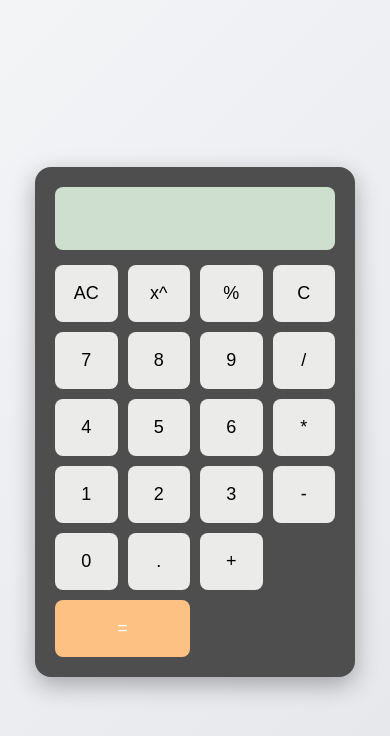
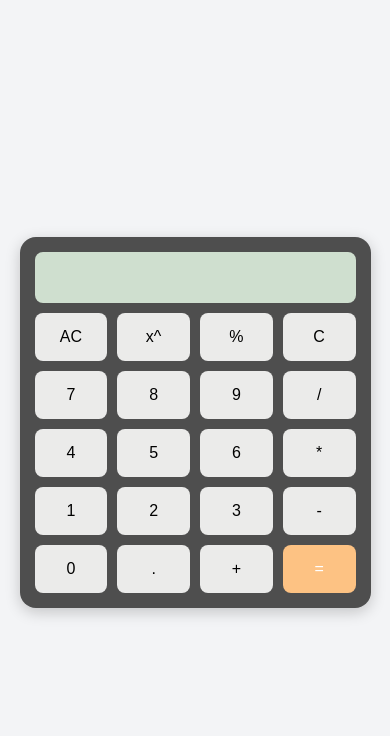
Before and after one commit to akashghosh666/calculator, a plain HTML site: page index.html in a window 390 px wide. Drawn offline with Linux system fonts and the light colour scheme.

Commit message:
Update: made calculator responsive with media queries

```diff
--- a/style.css
+++ b/style.css
@@ -10,7 +10,7 @@ body {
     justify-content: center;
     align-items: center;
     height: 100vh;
-  background: linear-gradient(135deg, #f3f4f6, #e5e7eb);
+    background: #f3f4f6;
 }
 
 .calculator {
@@ -18,19 +18,18 @@ body {
     background: #4E4E4E;
     padding: 20px;
     border-radius: 16px;
-  box-shadow: 0 8px 25px rgba(0, 0, 0, 0.3);
+    box-shadow: 0 4px 15px rgba(0, 0, 0, 0.2);
 }
 
 #display {
     width: 100%;
-  margin-bottom: 15px;
+    margin-bottom: 10px;
     padding: 20px;
-  background: #CFDFCF;
+    background-color: #CFDFCF;
     border: none;
     border-radius: 8px;
     font-size: 20px;
     text-align: right;
-  color: #333;
     outline: none;
 }
 
@@ -47,21 +46,47 @@ button {
     border-radius: 8px;
     background: #EBEBEA;
     cursor: pointer;
-  transition: all 0.2s ease-in-out;
-  font-weight: 500;
+    transition: 0.2s;
 }
 
 button:hover {
     background: #d1d5db;
-  transform: scale(1.05);
 }
 
 .equal {
     background: #FDC283;
-  color: #fff;
-  grid-column: span 2;
+    color: white;
+    grid-column: span 1;
 }
 
-.equal:hover {
-  background: #ffb95c;
+
+/* Responsive for Mobile */
+@media (max-width: 400px) {
+    .calculator {
+        width: 90%;
+        padding: 15px;
     }
+
+    #display {
+        padding: 15px;
+        font-size: 18px;
+    }
+
+    button {
+        padding: 15px;
+        font-size: 16px;
+    }
+}
+
+/* Responsive for very small screens */
+@media (max-width: 300px) {
+    #display {
+        padding: 10px;
+        font-size: 16px;
+    }
+
+    button {
+        padding: 12px;
+        font-size: 14px;
+    }
+}
```
Also changed, not shown: images/calculator.png. Lines whose indentation alone changed are shown as unchanged.
